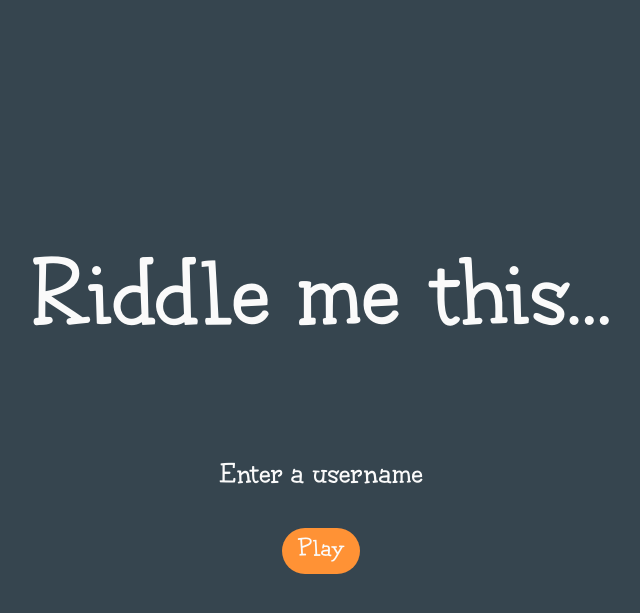
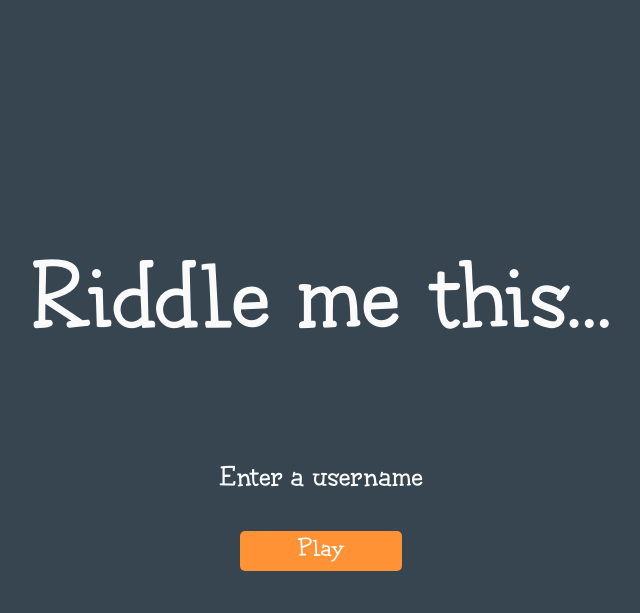
Before and after one commit to itoulou/riddle-me-this, a Flask app: page / in a window 1280 px wide. Shown: the top 613 px of the page, without its empty margins (304-944 px from the left). Run offline with Flask 2, Linux system fonts and the light colour scheme; some libraries are stand-ins or nearby versions.

Commit message:
changed styles of button index.html

```diff
--- a/static/css/styles.css
+++ b/static/css/styles.css
@@ -79,7 +79,7 @@ body {
 }
 
 .index-form button {
-    padding: 5px 15px 5px 15px;
+    padding: 2px 0;
     display: flex;
     flex-wrap: wrap;
     align-content: center;
@@ -87,8 +87,10 @@ body {
     font-size: 25px;
     background-color: #ff9235;
     border: none;
-    border-radius: 25px;
+    border-radius: 5px;
     color: #fafafa;
+    width: 50%;
+    justify-content: center;
 
 }
 
```
